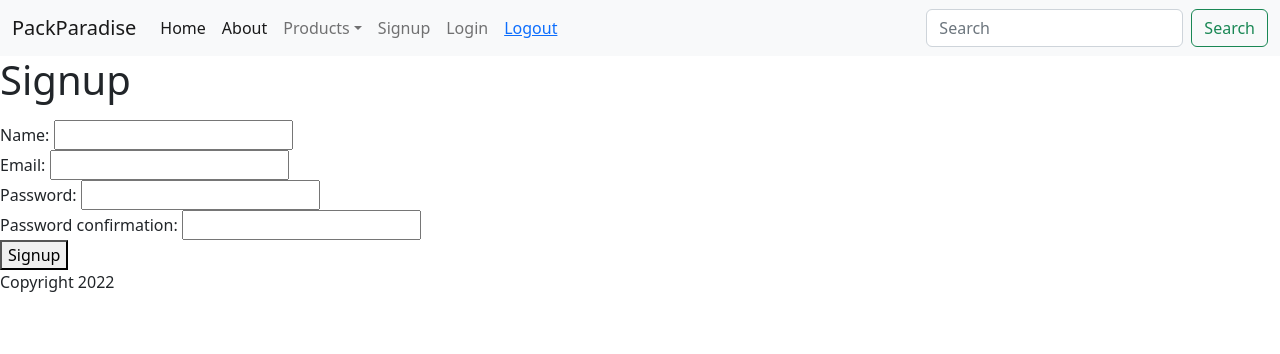
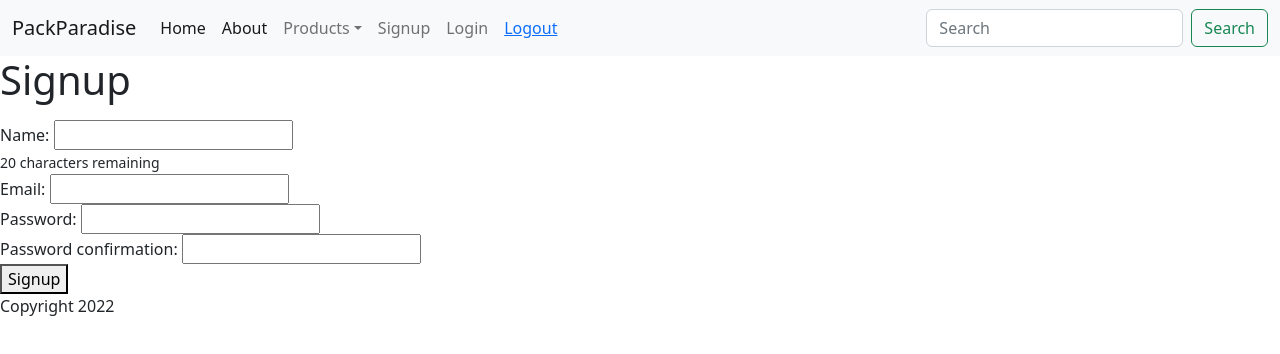
Before and after one commit to kadeillian21/Pack-Paradise-Frontend, a React (Vite) app: page /signup in a window 1280 px wide. Shown: the top 354 px of the page. Built offline with nearby package versions, Linux system fonts and the light colour scheme.

Commit message:
added validation for name length

```diff
--- a/src/Signup.jsx
+++ b/src/Signup.jsx
@@ -3,6 +3,7 @@
 
 export function Signup(props) {
   const [errors, setErrors] = useState([]);
+  const [name, setName] = useState("");
 
   const handleSubmit = (event) => {
     event.preventDefault();
@@ -31,8 +32,9 @@
       </ul>
       <form onSubmit={handleSubmit}>
         <div>
-          Name: <input name="name" type="text" />
+          Name: <input name="name" type="text" value={name} onChange={(event) => setName(event.target.value)} />
         </div>
+        <small>{20 - name.length} characters remaining</small>
         <div>
           Email: <input name="email" type="email" />
         </div>
```
